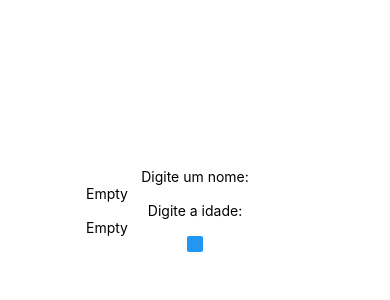
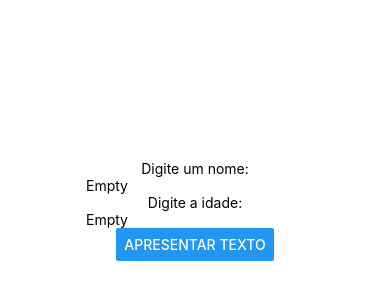
Before and after one commit to Gaben413/ReactNative-Homework4, a React Native app in the folder my-project/: screen / in a window 390 px wide. Shown: the part 212-512 px from the top of the page. Built offline with nearby package versions, Linux system fonts and the light colour scheme.

Commit message:
Update App.js

```diff
--- a/my-project/App.js
+++ b/my-project/App.js
@@ -27,7 +27,7 @@ export default function App() {
       />
 
       <Button
-        value='Apresentar Texto'
+        title='Apresentar Texto'
       />
 
       {
```
